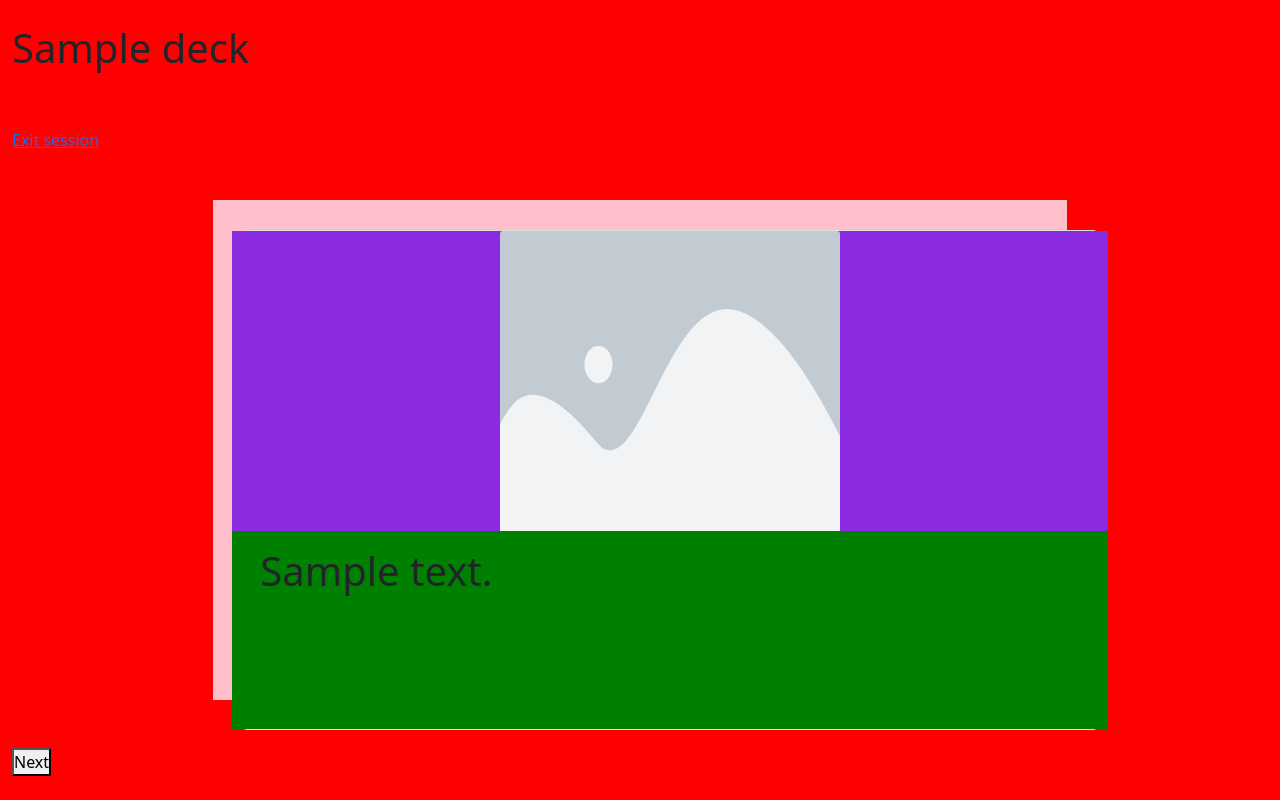
After one commit to pamelamor/studybit, a Flask app: page /study-session/1 in a window 1280 px wide. The commit adds this page. Run offline with Flask 2, Linux system fonts and the light colour scheme; tables that the repository leaves empty hold one stand-in row (values such as "Sample post").

Commit message:
Study session route = done

```diff
--- a/model.py
+++ b/model.py
@@ -31,9 +31,9 @@ class Deck(db.Model):
     deck_id = db.Column(db.Integer, autoincrement=True, primary_key=True)
     deck_name = db.Column(db.String, nullable = False)
     # deck_color = db.Column(db.String, nullable = False)
-    # deck_font = db.Column(db.String, nullable = False)
-    # deck_font_color = db.Column(db.String, nullable = False)
-    deck_img_url = db.Column(db.String, nullable = True)
+    deck_font = db.Column(db.String, nullable = False)
+    deck_font_color = db.Column(db.String, nullable = False)
+    deck_img_url = db.Column(db.String, nullable = False)
     user_id = db.Column(db.Integer, db.ForeignKey("users.user_id"), nullable = False)
 
     user = db.relationship("User", back_populates="decks")
--- a/requirements.txt
+++ b/requirements.txt
@@ -1,13 +1,16 @@
 certifi==2022.12.7
+charset-normalizer==3.1.0
 click==8.0.1
 cloudinary==1.32.0
 Flask==2.0.1
 Flask-SQLAlchemy==2.5.1
 greenlet==2.0.2
+idna==3.4
 itsdangerous==2.0.1
 Jinja2==3.0.1
 MarkupSafe==2.0.1
 psycopg2-binary==2.9.3
+requests==2.28.2
 six==1.16.0
 SQLAlchemy==1.4.18
 urllib3==1.26.15
--- a/server.py
+++ b/server.py
@@ -1,11 +1,14 @@
 """Server for flashcard app."""
 
-from flask import (Flask, render_template, request, session, redirect, flash, jsonify)
+from flask import (Flask, render_template, request, session, redirect, flash, jsonify,json)
 import jinja2
 from model import connect_to_db, db
 import crud
 import os
+import requests
+import random
 import cloudinary.uploader
+import urllib.request
 
 from jinja2 import StrictUndefined
 
@@ -13,6 +16,7 @@ from jinja2 import StrictUndefined
 CLOUDINARY_KEY = os.environ['CLOUDINARY_KEY']
 CLOUDINARY_SECRET = os.environ['CLOUDINARY_SECRET']
 CLOUDINARY_NAME = 'darjy6jqz'
+GOOGLE_FONTS_KEY = os.environ['GOOGLE_FONTS_KEY']
 
 
 app = Flask(__name__)
@@ -159,23 +163,52 @@ def edit_deck(deck_id):
 
 
     if request.method == 'GET':
+
+        url = f'https://www.googleapis.com/webfonts/v1/webfonts?key={GOOGLE_FONTS_KEY}'
+        result = requests.get(url)
+        data = result.json()
+
+        fonts = []
+        for obj in data['items']:
+            fonts.append(obj['family'])
+
         deck = crud.get_deck_by_id(deck_id)
         flashcards = crud.get_flashcards_by_deck(deck_id)
         session['deck_id'] = deck.deck_id
 
-        return render_template('customizer.html', flashcards=flashcards, deck=deck)
 
-    elif request.method == 'POST':
+        return render_template('customizer.html', flashcards=flashcards, deck=deck, fonts=fonts)
 
-        deck_name = request.form.get('deck_name')
-        img_file = request.files['deck_img']
-        result = cloudinary.uploader.upload(img_file, api_key=CLOUDINARY_KEY,
-                                        api_secret=CLOUDINARY_SECRET,
-                                        cloud_name=CLOUDINARY_NAME)
-        deck_img_url = result['secure_url']
-        crud.update_deck_by_id(deck_id,deck_name,deck_img_url)
 
-        return jsonify({'deck_name': deck_name, "deck_img_url": deck_img_url})
+    #BLOCK#3: Allow for th user to send singular field data while leaving the rest empty.
+    # elif request.method == 'POST':
+
+    #     deck_name = request.form.get('deck_name')
+    #     print(deck_name)
+    #     print("******************************************")
+    #     print(request.form.get('deck_img'))
+    #     print("******************************************")
+    #     # img_file = request.files['deck_img']
+    #     # print(img_file)
+    #     # print("******************************************")
+
+    #     # result = cloudinary.uploader.upload(img_file, api_key=CLOUDINARY_KEY,
+    #     #                                 api_secret=CLOUDINARY_SECRET,
+    #     #                                 cloud_name=CLOUDINARY_NAME)
+    #     # deck_img_url = result['secure_url']
+    #     deck_img_url = None
+
+
+    #     deck_font = request.form.get('deck_font')
+    #     print(deck_font)
+    #     print("******************************************")
+    #     deck_font_color = request.form.get('deck_font_color')
+    #     print(deck_font_color)
+    #     print("******************************************")
+    #     crud.update_deck_by_id(deck_id,deck_name,deck_img_url, deck_font, deck_font_color)
+
+    #     return jsonify({'deck_name': deck_name, "deck_img_url": deck_img_url, "deck_font": deck_font,
+    #                     "deck_font_color": deck_font_color})
 
 
 #BLOCK#2: Create a flashcard asynchrounously with AJAX.
@@ -226,6 +259,34 @@ def edit_flashcard(flashcard_id):
     return {'front_content': front}
 
 
+###################################################### STUDY SESSION ROUTES
+@app.route('/study-session/<deck_id>', methods=['GET', 'POST'])
+def study_session(deck_id):
+
+
+    if request.method == 'GET':
+
+        deck = crud.get_deck_by_id(deck_id)
+        flashcards = crud.get_flashcards_by_deck(deck_id)
+        i = -1
+
+        return render_template('studysession.html', deck=deck, flashcards=flashcards, i=i)
+
+    elif request.method == 'POST':
+
+        flashcards = crud.get_flashcards_by_deck(deck_id)
+
+        i = int(request.json.get('i'))
+        if i-1 < -len(flashcards):
+
+            return jsonify({'msg': "Finished!"})
+        else:
+
+            next_flashcard = flashcards[i-1]
+
+            return jsonify({'i': i - 1, 'front': next_flashcard.front_content, 'back': next_flashcard.back_content})
+
+
 
 if __name__ == "__main__":
     connect_to_db(app)
--- a/static/script.js
+++ b/static/script.js
@@ -61,46 +61,81 @@ for (const deck of deleteDecks) {
 };
 
 
-//Update deck information in design space
-const updateDeck = document.querySelector('form.update-deck');
+//BLOCK#3: Allow for th user to send singular field data while leaving the rest empty.
+// //Update deck information in design space + display image being uploaded
+// function preview(){
+//     uploaded_image.src=URL.createObjectURL(event.target.files[0]);
+// }
 
-if(updateDeck){
-    updateDeck.addEventListener('submit', (evt) =>{
+// const updateDeck = document.querySelector('form.update-deck');
+// if(updateDeck){
+//     updateDeck.addEventListener('submit', (evt) =>{
 
-        evt.preventDefault();
+//         evt.preventDefault();
 
-        const deck_id = evt.target.id
-        const url = `/edit-deck/${deck_id}`
-
-        const imgInput = document.querySelector('input[type="file"]');
-        const deck_name = document.getElementById('deck_name').value;
-        const deck_img = imgInput.files[0]
-
-        console.log(deck_name)
-
-        const formData = new FormData();
-        formData.append('deck_img', deck_img)
-        formData.append('deck_name', deck_name)
+//         const deck_id = evt.target.id
+//         const url = `/edit-deck/${deck_id}`
+//         const formData = new FormData();
+//         const deck_name = document.getElementById('deck_name').value;
+//         const deck_font = document.getElementById('deck_font').value;
+//         const deck_font_color = document.getElementById('deck_font_color').value;
 
 
-        // for (var pair of formData.entries()) {
-        //     console.log(pair[0]+ ', ' + pair[1]);
-        // }
+//         const imgInput = document.querySelector('input[type="file"]');
+//         let deck_img = imgInput.files[0]
+//         if(deck_img != undefined){
+//             console.log("defined")
+//             formData.append('deck_img', deck_img)
+//             formData.append('deck_name', deck_name)
+//             formData.append('deck_font', deck_font)
+//             formData.append('deck_font_color', deck_font_color)
 
-        fetch(url, {
-            method: 'POST',
-            body: formData,
-        })
-            .then((response) => response.json())
-            .then((responseData) => {
-                console.log(responseData);
-                const deckName = document.getElementById('title');
-                deckName.innerHTML = `<h2>${responseData['deck_name']} Deck Design Space</h2>
-                                      <a href="/workspace">Return to your decks</a>`
-            })
+//             for (var pair of formData.entries()) {
+//                 console.log(pair[0]+ ', ' + pair[1]);
+//             }
 
-    });
-}
+//             fetch(url, {
+//                 method: 'POST',
+//                 body: formData,
+//             })
+//             .then((response) => response.json())
+//             .then((responseData) => {
+//                 console.log(responseData);
+//                 // const deckName = document.getElementById('title');
+//                 // deckName.innerHTML = `<h2>${responseData['deck_name']} Deck Design Space</h2>
+//                 //                       <a href="/workspace">Return to your decks</a>`;
+//             })
+//         }
+//         else{
+//             console.log("undefined")
+//             const formInputs = {
+//                 deck_name: document.getElementById('deck_name').value,
+//                 deck_font: document.getElementById('deck_font').value,
+//                 deck_font_color: document.getElementById('deck_font_color').value
+//             }
+
+
+//             // for(const item of formInputs) {
+//             //     console.log(item);
+//             // }
+
+//             fetch(url, {
+//                 method: 'POST',
+//                 body: JSON.stringify(formInputs),
+//                 headers: {'Content-Type' : 'application/json',},
+//             })
+//             .then((response) => response.json())
+//             .then((responseData) => {
+//                 console.log(responseData);
+//                 // const deckName = document.getElementById('title');
+//                 // deckName.innerHTML = `<h2>${responseData['deck_name']} Deck Design Space</h2>
+//                 //                       <a href="/workspace">Return to your decks</a>`;
+//             })
+
+//         }
+
+//     });
+// }
 
 
 //######################################################################### Flashcard requests
@@ -203,3 +238,53 @@ for(const flashcard of updateFlashcards){
 
     });
 }
+
+
+//Flip card in study session and collect user answer data with a click to a button
+// const card = document.querySelector('.card-container');
+
+// card.addEventListener('click', () => {
+
+//     console.log("Card clicked!");
+// });
+
+//Switch the following card in the stack
+const nextBtn = document.querySelector('.next');
+
+if(nextBtn){
+    nextBtn.addEventListener('click', (evt) =>{
+
+        evt.preventDefault();
+        const deck_id = evt.target.id;
+        const url = `/study-session/${deck_id}`
+
+
+        const formInputs = {i: document.getElementById('front_content').getAttribute('name')}
+
+        console.log(formInputs)
+
+        fetch(url, {
+            method: 'POST',
+            body: JSON.stringify(formInputs),
+            headers: {'Content-Type' : 'application/json',},
+        })
+            .then((response) => response.json())
+            .then((responseData) => {
+                if(responseData['msg']){
+                    console.log(responseData['msg']);
+                    const exit = document.getElementById('exit')
+                    const done = document.getElementById('finished')
+                    const not_done = document.getElementById('unfinished')
+                    not_done.style.display = 'none';
+                    exit.style.display = 'none';
+                    done.style.display = 'block';
+                }
+                else{
+                    const front = document.getElementById('front-side');
+                    front.innerHTML = `<h1 class="card-title" name=${responseData['i']} id="front_content">${responseData['front']}</h1>`;
+                    const back = document.getElementById('back-side');
+                    back.innerHTML = `<h1 class="card-title" name=${responseData['i']} id="back_content">${responseData['back']}</h1>`;
+                }
+            });
+    });
+}
--- a/static/styles.css
+++ b/static/styles.css
@@ -14,3 +14,29 @@
     text-align: center;
     padding: 30px;
 }
+
+.card-container{
+    perspective: 200rem;
+    position: relative;
+    height:500px;
+}
+
+.card-container:hover .card-front{
+    transform: rotateY(180deg);
+}
+
+.card-container:hover .card-back{
+    transform: rotateY(0deg);
+}
+
+.card-back{
+    transform: rotateY(180deg);
+}
+
+.card-container > .card{
+    transition: all 0.9s;
+    height: 100%;
+    width: 100%;
+    position: absolute;
+    backface-visibility: hidden;
+}
--- /dev/null
+++ b/templates/studysession.html
@@ -0,0 +1,49 @@
+{% extends 'base.html' %}
+{% block title %} Web App Name {% endblock %}
+
+{% block head %}{% endblock %}
+
+
+{% block body %}
+<div class="container-fluid">
+    <div class="row fullview-row" style="background-color: red;">
+
+        <h1 id="deck.deck_id">{{deck.deck_name}}</h1>
+        <a href="/workspace" style="display:block;" id="exit">Exit session</a>
+
+        <div class="col-8" id="finished" style="display:none; background-color: pink; padding: 30px;">
+            <h1>Review completed!</h1>
+            <a href="/workspace">Return to workspace</a>
+        </div>
+
+        <div class="col-8 card-container" id="unfinished" style="display:block; background-color: pink; padding: 30px;">
+
+            <div class="card card-front">
+                <div class="row" style="background-color: blueviolet; justify-content: center;" >
+                    <div class="col-5">
+                        <img src="/static/placeholder.png.webp" class="card-img-top" alt="..." width="300" height="300">
+                    </div>
+                </div>
+                <div class="row card-body" style="background-color: green" id="front-side">
+                    <h1 class="card-title" name="{{i}}" id="front_content">{{flashcards[i].front_content}}</h1>
+                </div>
+            </div>
+
+            <div class="card card-back">
+                <div class="row card-body" style="background-color: green" id="back-side">
+                    <h1 class="card-title" name="{{i}}" id="back_content">{{flashcards[i].back_content}}</h1>
+                </div>
+            </div>
+
+        </div>
+
+        <div>
+            <button class="next" id={{deck.deck_id}}>Next</button>
+        </div>
+
+    </div>
+</div>
+
+{% endblock %}
+
+{% block after_body %}{% endblock %}
--- a/templates/workspace.html
+++ b/templates/workspace.html
@@ -21,10 +21,10 @@
         {% for deck in decks %}
         <div class="col" id="deck-{{deck.deck_id}}">
             <div class="card">
-                <img src="#" class="card-img-top" style="height: 15rem;" alt="Image">
+                <img src="{{deck.deck_img_url}}" class="card-img-top" style="height: 12rem;" alt="Image">
                 <div class="card-body">
                     <h5 id="card-title" class="card-title">{{ deck.deck_name }}</h5>
-                    <a href="#" class="btn btn-primary">Practice</a>
+                    <a href="/study-session/{{deck.deck_id}}" class="btn btn-primary">Practice</a>
                     <a id="card-edit" href="/edit-deck/{{ deck.deck_id }}" class="btn btn-success">Edit</a>
                     <button type="button" id="{{ deck.deck_id }}" class="delete-deck btn btn-danger">Delete</button>
                 </div>
```
Also changed, not shown: crud.py (+17 -4 lines), templates/customizer.html (+12 -4 lines), static/placeholder.png.webp (added).
